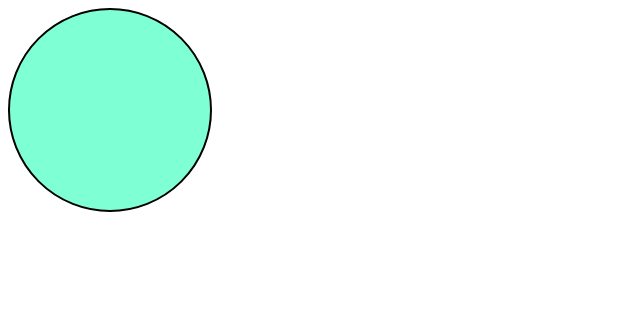
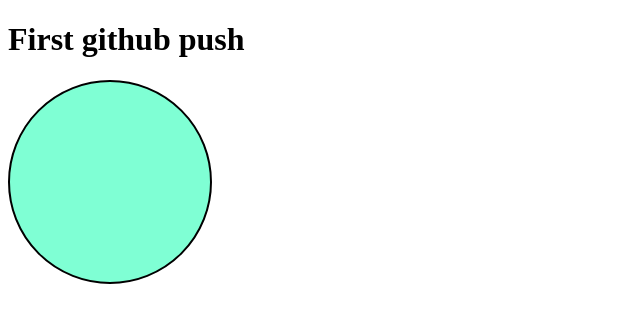
Before and after one commit to Kushwaha2406Vikash/Delta-Demo2, a plain HTML site: page index.html in a window 1280 px wide. Shown: the whole page, without its empty margins (0-640 px from the left). Drawn offline with Linux system fonts and the light colour scheme.

Commit message:
new heading

```diff
--- a/index.html
+++ b/index.html
@@ -7,6 +7,8 @@
     <title>Document</title>
 </head>
 <body>
+
+    <h1>First github push</h1>
     <div>
 
     </div>
```
